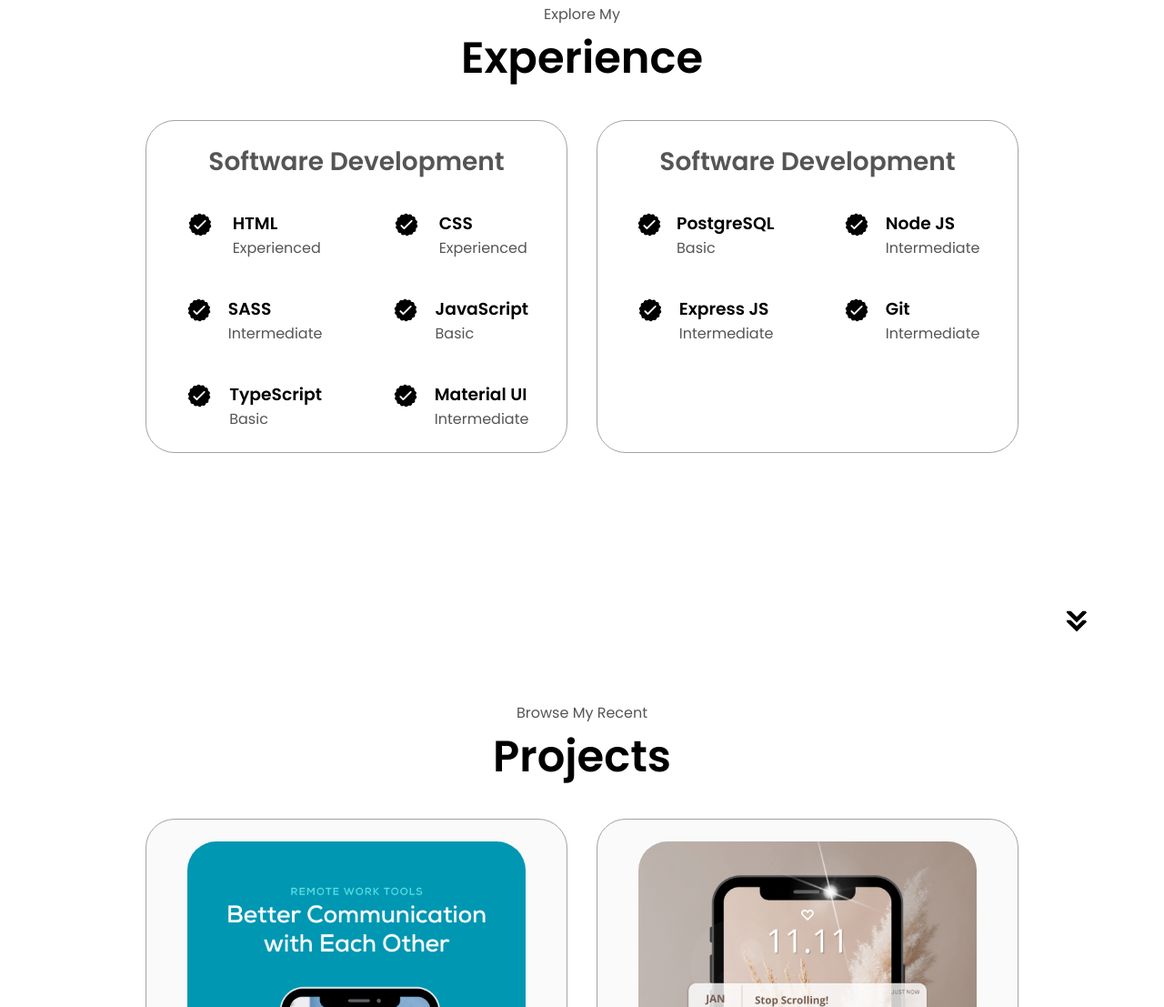
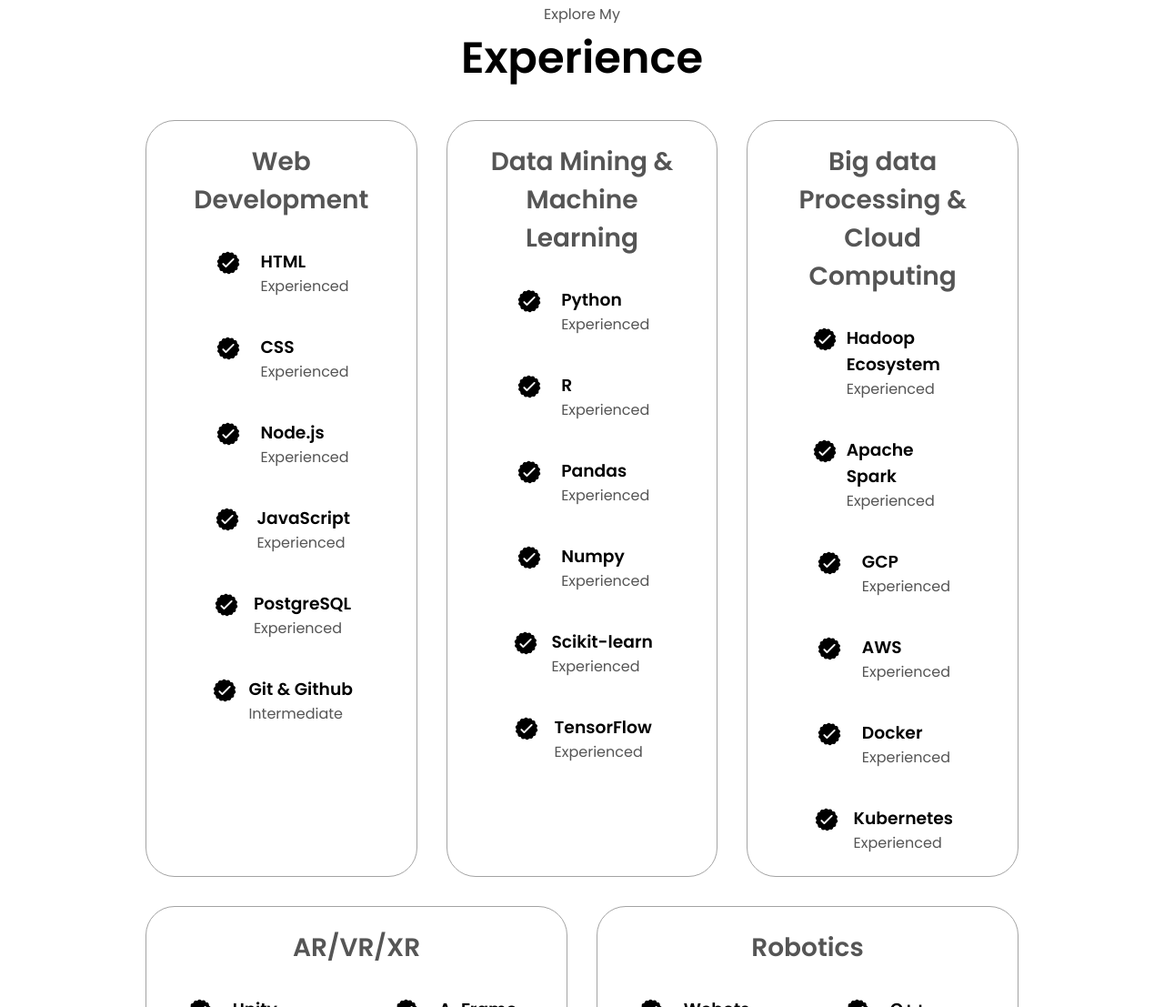
Before and after one commit to ArchiComputer/jaykim.github.io, a plain HTML site: page index.html in a window 1280 px wide. Shown: the part 1693-2800 px from the top of the page at 91% size. Drawn offline with Linux system fonts and the light colour scheme.

```diff
--- a/index.html
+++ b/index.html
@@ -4,7 +4,7 @@
     <meta charset="UTF-8" />
     <meta http-equiv="X-UA-Compatible" content="IE=edge" />
     <meta name="viewport" content="width=device-width, initial-scale=1.0" />
-    <title>My Portfolio</title>
+    <title>Jusung's Portfolio</title>
     <link rel="stylesheet" href="style.css" />
     <link rel="stylesheet" href="mediaqueries.css" />
   </head>
@@ -38,7 +38,7 @@
     </nav>
     <section id="profile">
       <div class="section__pic-container">
-        <img src="./assets/profile-pic.jpg" alt="Jusng Kim profile picture" />
+        <img src="./assets/profile-pic-1.png" alt="Jusng Kim profile picture" />
       </div>
       <div class="section__text">
         <p class="section__text__p1">Hello, I'm</p>
@@ -47,9 +47,9 @@
         <div class="btn-container">
           <button
             class="btn btn-color-2"
-            onclick="window.open('./assets/resume-example.pdf')"
+            onclick="window.open('./assets/resume.pdf')"
           >
-            Download CV
+            Download Resume
           </button>
           <button class="btn btn-color-1" onclick="location.href='./#contact'">
             Contact Info
@@ -60,13 +60,13 @@
             src="./assets/linkedin.png"
             alt="My LinkedIn profile"
             class="icon"
-            onclick="location.href='https://linkedin.com/'"
+            onclick="location.href='https://linkedin.com/in/archicomputer/'"
           />
           <img
             src="./assets/github.png"
             alt="My Github profile"
             class="icon"
-            onclick="location.href='https://github.com/'"
+            onclick="location.href='https://github.com/ArchiComputer'"
           />
         </div>
       </div>
@@ -128,7 +128,7 @@
       <div class="experience-details-container">
         <div class="about-containers">
           <div class="details-container">
-            <h2 class="experience-sub-title">Software Development</h2>
+            <h2 class="experience-sub-title">Web Development</h2>
             <div class="article-container">
               <article>
                 <img
@@ -159,8 +159,8 @@
                   class="icon"
                 />
                 <div>
-                  <h3>SASS</h3>
-                  <p>Intermediate</p>
+                  <h3>Node.js</h3>
+                  <p>Experienced</p>
                 </div>
               </article>
               <article>
@@ -171,7 +171,7 @@
                 />
                 <div>
                   <h3>JavaScript</h3>
-                  <p>Basic</p>
+                  <p>Experienced</p>
                 </div>
               </article>
               <article>
@@ -181,8 +181,8 @@
                   class="icon"
                 />
                 <div>
-                  <h3>TypeScript</h3>
-                  <p>Basic</p>
+                  <h3>PostgreSQL</h3>
+                  <p>Experienced</p>
                 </div>
               </article>
               <article>
@@ -192,14 +192,14 @@
                   class="icon"
                 />
                 <div>
-                  <h3>Material UI</h3>
+                  <h3>Git & Github</h3>
                   <p>Intermediate</p>
                 </div>
               </article>
             </div>
           </div>
           <div class="details-container">
-            <h2 class="experience-sub-title">Software Development</h2>
+            <h2 class="experience-sub-title">Data Mining & Machine Learning</h2>
             <div class="article-container">
               <article>
                 <img
@@ -208,8 +208,8 @@
                   class="icon"
                 />
                 <div>
-                  <h3>PostgreSQL</h3>
-                  <p>Basic</p>
+                  <h3>Python</h3>
+                  <p>Experienced</p>
                 </div>
               </article>
               <article>
@@ -219,8 +219,8 @@
                   class="icon"
                 />
                 <div>
-                  <h3>Node JS</h3>
-                  <p>Intermediate</p>
+                  <h3>R</h3>
+                  <p>Experienced</p>
                 </div>
               </article>
               <article>
@@ -230,8 +230,8 @@
                   class="icon"
                 />
                 <div>
-                  <h3>Express JS</h3>
-                  <p>Intermediate</p>
+                  <h3>Pandas</h3>
+                  <p>Experienced</p>
                 </div>
               </article>
               <article>
@@ -241,12 +241,161 @@
                   class="icon"
                 />
                 <div>
-                  <h3>Git</h3>
-                  <p>Intermediate</p>
+                  <h3>Numpy</h3>
+                  <p>Experienced</p>
+                </div>
+              </article>
+              <article>
+                <img
+                  src="./assets/checkmark.png"
+                  alt="Experience icon"
+                  class="icon"
+                />
+                <div>
+                  <h3>Scikit-learn</h3>
+                  <p>Experienced</p>
+                </div>
+              </article>
+              <article>
+                <img
+                  src="./assets/checkmark.png"
+                  alt="Experience icon"
+                  class="icon"
+                />
+                <div>
+                  <h3>TensorFlow</h3>
+                  <p>Experienced</p>
                 </div>
               </article>
             </div>
           </div>
+          <div class="details-container">
+            <h2 class="experience-sub-title">Big data Processing & Cloud Computing</h2>
+            <div class="article-container">
+              <article>
+                <img
+                  src="./assets/checkmark.png"
+                  alt="Experience icon"
+                  class="icon"
+                />
+                <div>
+                  <h3>Hadoop Ecosystem</h3>
+                  <p>Experienced</p>
+                </div>
+              </article>
+              <article>
+                <img
+                  src="./assets/checkmark.png"
+                  alt="Experience icon"
+                  class="icon"
+                />
+                <div>
+                  <h3>Apache Spark</h3>
+                  <p>Experienced</p>
+                </div>
+              </article>
+              <article>
+                <img
+                  src="./assets/checkmark.png"
+                  alt="Experience icon"
+                  class="icon"
+                />
+                <div>
+                  <h3>GCP</h3>
+                  <p>Experienced</p>
+                </div>
+              </article>
+              <article>
+                <img
+                  src="./assets/checkmark.png"
+                  alt="Experience icon"
+                  class="icon"
+                />
+                <div>
+                  <h3>AWS</h3>
+                  <p>Experienced</p>
+                </div>
+              </article>
+              <article>
+                <img
+                  src="./assets/checkmark.png"
+                  alt="Experience icon"
+                  class="icon"
+                />
+                <div>
+                  <h3>Docker</h3>
+                  <p>Experienced</p>
+                </div>
+              </article>
+              <article>
+                <img
+                  src="./assets/checkmark.png"
+                  alt="Experience icon"
+                  class="icon"
+                />
+                <div>
+                  <h3>Kubernetes</h3>
+                  <p>Experienced</p>
+                </div>
+              </article>
+            </div>
+          </div>
+
+          <div class="details-container">
+            <h2 class="experience-sub-title">AR/VR/XR</h2>
+            <div class="article-container">
+              <article>
+                <img
+                  src="./assets/checkmark.png"
+                  alt="Experience icon"
+                  class="icon"
+                />
+                <div>
+                  <h3>Unity</h3>
+                  <p>Experienced</p>
+                </div>
+              </article>
+              <article>
+                <img
+                  src="./assets/checkmark.png"
+                  alt="Experience icon"
+                  class="icon"
+                />
+                <div>
+                  <h3>A-Frame</h3>
+                  <p>Experienced</p>
+                </div>
+              </article>
+            </div>
+          </div>
+          <div class="details-container">
+            <h2 class="experience-sub-title">Robotics</h2>
+            <div class="article-container">
+              <article>
+                <img
+                  src="./assets/checkmark.png"
+                  alt="Experience icon"
+                  class="icon"
+                />
+                <div>
+                  <h3>Webots</h3>
+                  <p>Experienced</p>
+                </div>
+              </article>
+              <article>
+                <img
+                  src="./assets/checkmark.png"
+                  alt="Experience icon"
+                  class="icon"
+                />
+                <div>
+                  <h3>C++</h3>
+                  <p>Experienced</p>
+                </div>
+              </article>
+            </div>
+          </div>
+
         </div>
       </div>
       <img
@@ -352,7 +501,7 @@
             alt="Email icon"
             class="icon contact-icon email-icon"
           />
-          <p><a href="mailto:examplemail@gmail.com">Example@gmail.com</a></p>
+          <p><a href="mailto:examplemail@gmail.com">itmekjs@gmail.com</a></p>
         </div>
         <div class="contact-info-container">
           <img
@@ -360,7 +509,7 @@
             alt="LinkedIn icon"
             class="icon contact-icon"
           />
-          <p><a href="https://www.linkedin.com">LinkedIn</a></p>
+          <p><a href="https://www.linkedin.com/in/archicomputer/">LinkedIn</a></p>
         </div>
       </div>
     </section>
@@ -375,7 +524,7 @@
           </ul>
         </div>
       </nav>
-      <p>Copyright &#169; 2023 Jusng Kim. All Rights Reserved.</p>
+      <p>Copyright &#169; 2025 Jusng Kim. All Rights Reserved.</p>
     </footer>
     <script src="script.js"></script>
   </body>
```
Also changed, not shown: assets/KakaoTalk_20250127_180146671.jpg (added), assets/profile-pic-1.png (added), 1 other file.
